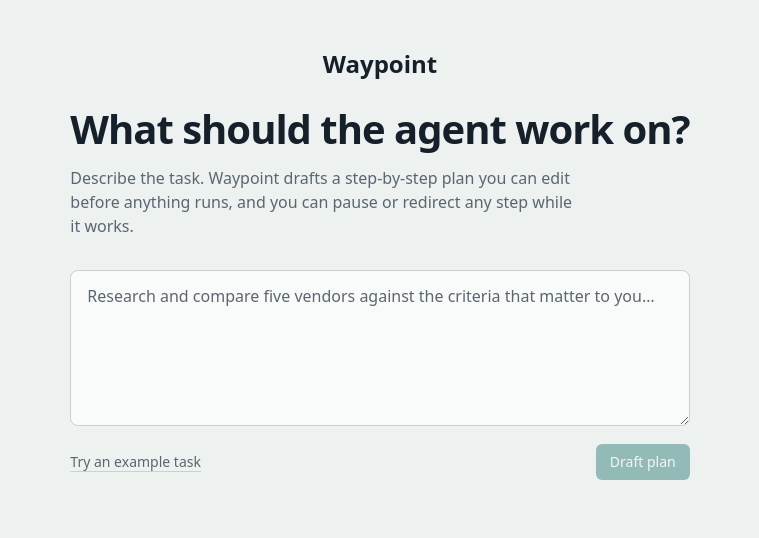
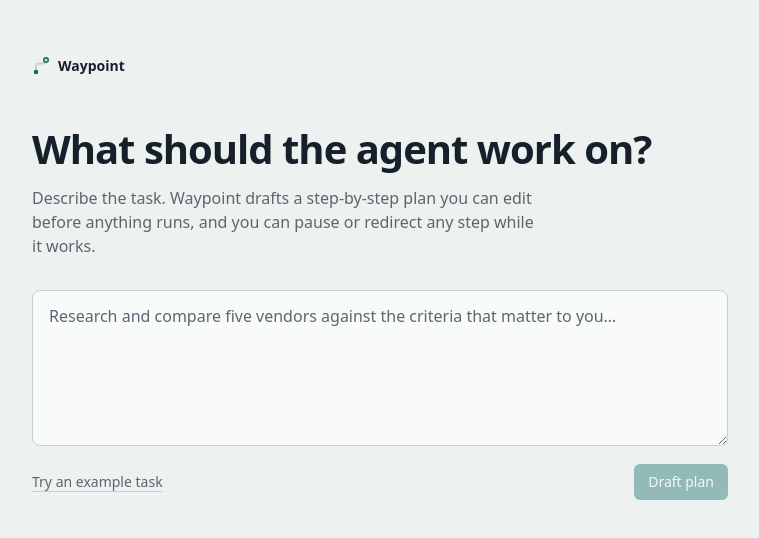
Before and after one commit to yashika-lodh/Waypoint, a Next.js app: page / in a window 1280 px wide. Shown: the top 538 px of the page, without its empty margins (260-1019 px from the left). Built offline with nearby package versions, Linux system fonts and the light colour scheme.

Commit message:
feat: wire trace view into page

```diff
--- a/app/page.tsx
+++ b/app/page.tsx
@@ -1,26 +1,65 @@
 "use client";
 
+import { AnimatePresence, MotionConfig, motion } from "framer-motion";
+import { useAgentStore } from "@/store/useAgentStore";
 import { TaskInput } from "@/components/TaskInput";
 import { PlanEditor } from "@/components/PlanEditor";
-import { useAgentStore } from "@/store/useAgentStore";
+import { TraceView } from "@/components/TraceView";
+import { PlanErrorState, PlanningState } from "@/components/States";
+
+type View = "input" | "planning" | "plan-error" | "review" | "trace";
 
 export default function Home() {
-  const { plan, runState } = useAgentStore();
+  const plan = useAgentStore((s) => s.plan);
+  const runState = useAgentStore((s) => s.runState);
+
+  const steps = plan?.steps ?? [];
+  const isRerunning = runState !== "executing" && steps.some((s) => s.status === "running");
+  const canIntervene = runState !== "executing" && !isRerunning;
+
+  let view: View;
+  if (!plan) {
+    view = runState === "planning" ? "planning" : runState === "error" ? "plan-error" : "input";
+  } else {
+    view = runState === "reviewing" || runState === "idle" ? "review" : "trace";
+  }
 
   return (
-    <main className="flex flex-col items-center gap-6 p-12">
-      <h1 className="text-2xl font-semibold">Waypoint</h1>
+    <MotionConfig reducedMotion="user">
+      <main className="mx-auto w-full max-w-[46rem] px-5 pb-24 pt-10 sm:pt-14">
+        <p className="mb-12 flex items-center gap-2 text-sm font-semibold">
+          <WaypointMark />
+          Waypoint
+        </p>
 
-      {runState === "idle" || runState === "planning" ? <TaskInput /> : null}
-
-      {runState === "planning" && <p>Generating your plan...</p>}
-      {runState === "error" && (
-        <p className="text-red-500">Something went wrong. Try again.</p>
-      )}
-
-      {runState === "reviewing" && plan && <PlanEditor />}
-
-      {runState === "executing" && <p>Executing plan... (Point 4 builds this)</p>}
-    </main>
+        <AnimatePresence mode="wait" initial={false}>
+          <motion.div
+            key={view}
+            initial={{ opacity: 0, y: 8 }}
+            animate={{ opacity: 1, y: 0 }}
+            exit={{ opacity: 0, y: -4 }}
+            transition={{ duration: 0.2, ease: [0.2, 0, 0, 1] }}
+          >
+            {view === "input" && <TaskInput />}
+            {view === "planning" && <PlanningState />}
+            {view === "plan-error" && <PlanErrorState />}
+            {view === "review" && <PlanEditor />}
+            {view === "trace" && (
+              <TraceView isRerunning={isRerunning} canIntervene={canIntervene} />
+            )}
+          </motion.div>
+        </AnimatePresence>
+      </main>
+    </MotionConfig>
   );
 }
+
+function WaypointMark() {
+  return (
+    <svg width="18" height="18" viewBox="0 0 18 18" fill="none" aria-hidden>
+      <path d="M4 15V9.5a3 3 0 0 1 3-3h4a3 3 0 0 0 3-3V3" stroke="var(--wp-line)" strokeWidth="2" strokeLinecap="round" />
+      <circle cx="4" cy="15" r="2.25" fill="var(--wp-route)" />
+      <circle cx="14" cy="3" r="2.25" fill="none" stroke="var(--wp-route)" strokeWidth="1.5" />
+    </svg>
+  );
+}
```
